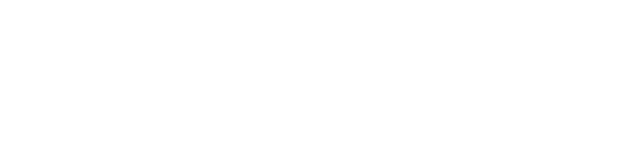
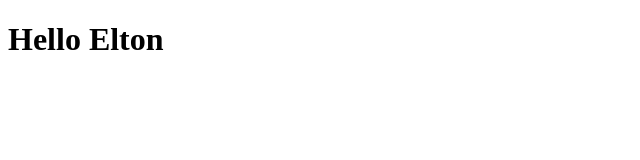
Before and after one commit to DimkaDIm11/repo26, a plain HTML site: page index.html in a window 1280 px wide. Shown: the whole page, without its empty margins (0-640 px from the left). Drawn offline with Linux system fonts and the light colour scheme.

Commit message:
init project

```diff
--- a/index.html
+++ b/index.html
@@ -6,6 +6,6 @@
     <title>Document</title>
 </head>
 <body>
-
+    <h1>Hello Elton</h1>
 </body>
 </html>
```
